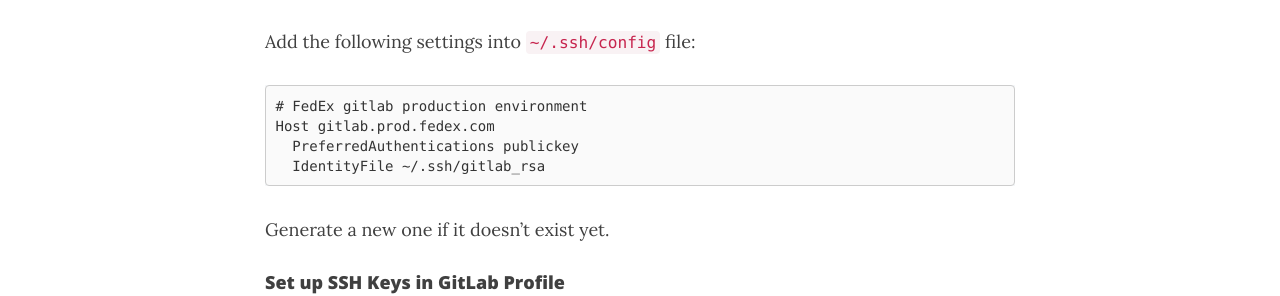
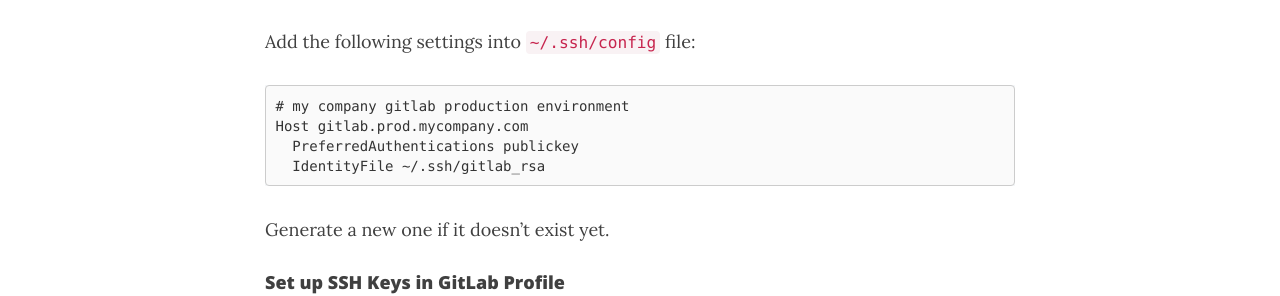
Before and after one commit to stonefl/stonefl.github.io, a Jekyll site: the page built from _posts/2021-05-31-git-and-gitlab-quick-start-tutorial.md, in a window 1280 px wide and 900 px high, scrolled down 4665 px. Shown: the part 162-458 px from the top of the window. Built offline with Jekyll 4.4.1, drawn with Linux system fonts in a browser that asks for light colours; nearby versions of some CDN libraries; comment, search, counter and statistics services are not loaded.

Commit message:
Update 2021-05-31-git-and-gitlab-quick-start-tutorial.md

````diff
--- a/_posts/2021-05-31-git-and-gitlab-quick-start-tutorial.md
+++ b/_posts/2021-05-31-git-and-gitlab-quick-start-tutorial.md
@@ -76,8 +76,8 @@
 ```
 Add the following settings into `~/.ssh/config` file:
 ```
-# FedEx gitlab production environment
-Host gitlab.prod.fedex.com
+# my company gitlab production environment
+Host gitlab.prod.mycompany.com
   PreferredAuthentications publickey
   IdentityFile ~/.ssh/gitlab_rsa
 ```
````
